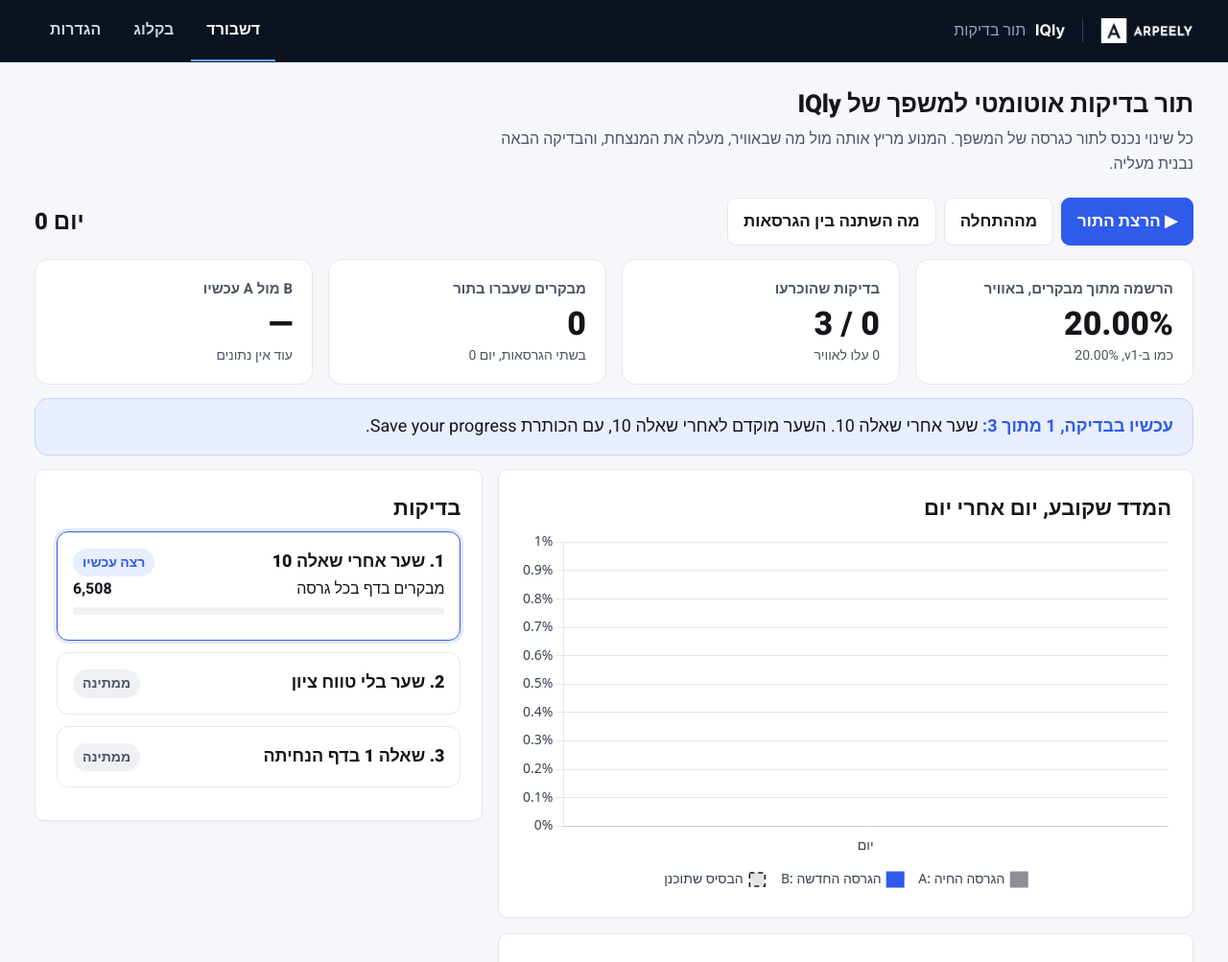
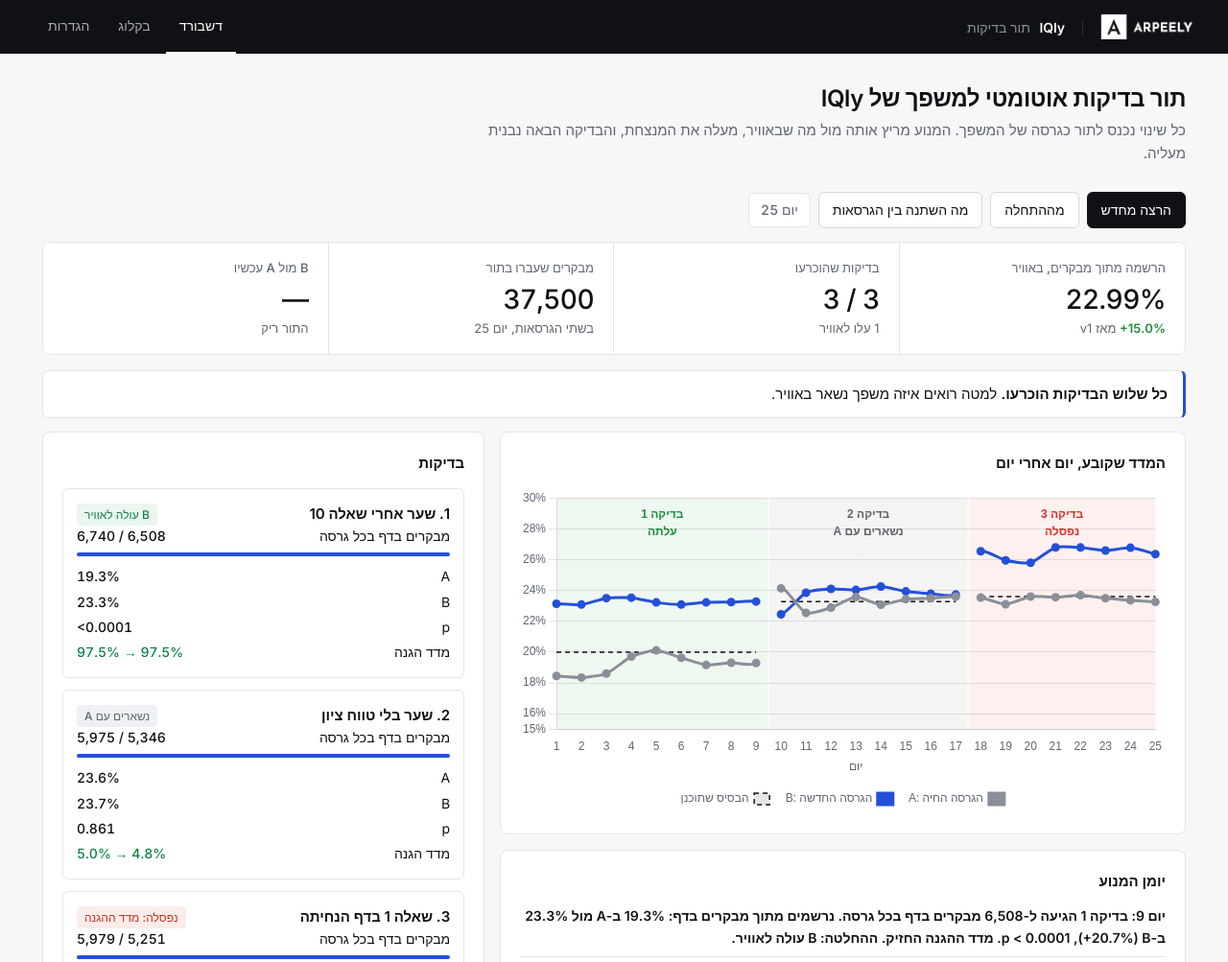
Before and after one commit to Benlenderman/iqly, a plain HTML site: page test-queue/index.html in a window 1280 px wide. Shown: the top 1003 px of the page at 96% size. Drawn offline with nearby package versions, Linux system fonts and the light colour scheme.

Commit message:
Test queue: cleaner design, opens finished, fixed chart range
Co-Authored-By: Claude Opus 5.5 <noreply@anthropic.com>

```diff
--- a/test-queue/index.html
+++ b/test-queue/index.html
@@ -1,7 +1,7 @@
 <!doctype html>
 <html lang="he" dir="rtl"><head><meta charset="utf-8"><meta name="viewport" content="width=device-width,initial-scale=1">
 <title>IQly Test Queue</title>
-<link href="https://fonts.googleapis.com/css2?family=Heebo:wght@400;500;700;800&family=Inter:wght@400;600;700;800&display=swap" rel="stylesheet">
+<link href="https://fonts.googleapis.com/css2?family=Assistant:wght@400;500;600;700&family=Inter:wght@400;500;600&display=swap" rel="stylesheet">
 <script src="https://cdnjs.cloudflare.com/ajax/libs/Chart.js/4.4.1/chart.umd.min.js"></script>
 <style>
 :root{--bg:#f6f7fb;--card:#fff;--ink:#14161b;--mute:#4b5563;--line:#e5e7eb;--blue:#2f5bea;--blue-soft:#e8eefe;--ship:#1e8e3e;--ship-soft:#e6f4ea;--keep:#5f6368;--rej:#d93025;--rej-soft:#fce8e6;--srm:#b45309}
@@ -109,6 +109,52 @@ header.top .in{max-width:1240px;margin:0 auto;padding:0 16px;height:64px;display
 .foot{color:var(--mute);font-size:16px;max-width:860px}
 @media(prefers-reduced-motion:reduce){*{transition:none!important}}
 .ba{display:flex;gap:12px;flex-wrap:wrap}.ba figure{margin:0;text-align:center}.ba img{width:170px;max-width:40vw;border:1px solid var(--line,#e5e7eb);border-radius:10px;display:block}.ba figcaption{font-size:13px;color:#6b7280;margin-top:4px}
+/* v2: product-grade skin, overrides only */
+:root{--bg:#f7f7f8;--card:#fff;--ink:#0f1115;--mute:#5f6672;--line:#e3e5e8;--blue:#2450d8;--blue-soft:#eef2fd;--ship:#13804a;--ship-soft:#eaf6ef;--keep:#5f6672;--rej:#c4321f;--rej-soft:#fbecea;--srm:#a15c07}
+body{font:16px/1.6 Inter,Assistant,system-ui,sans-serif;letter-spacing:0;-webkit-font-smoothing:antialiased}
+b,strong{font-weight:600}
+.wrap{padding:32px 24px 64px}
+h1{font-size:24px;font-weight:600;letter-spacing:-.015em}
+.lead{font-size:15px;margin-bottom:28px}
+h2{font-size:15px;font-weight:600;margin-bottom:14px;letter-spacing:0}
+.sub{font-size:14px}
+.card{border-radius:8px;padding:20px;box-shadow:none}
+header.top{background:#0f1115;border-bottom:0}
+header.top .in{height:56px}
+.prod{font:600 14px Inter,Assistant,sans-serif;border-color:#2a2e36}.prod span{font-family:inherit;color:#8b919c}
+.nav a{font-size:14px;font-weight:500;color:#a3a9b3;padding:0 14px}.nav a[aria-current=page]{border-bottom-color:#fff}
+button{font-weight:500;font-size:14px;border-radius:6px;padding:7px 14px;min-height:36px;border-color:#d4d7dc}
+button:hover:not(:disabled){background:#f2f3f5}
+button.primary{background:var(--ink);border-color:var(--ink)}button.primary:hover:not(:disabled){background:#2a2e36}
+button:disabled{opacity:.5}
+.day{font-size:14px;font-weight:500;font-variant-numeric:tabular-nums;color:var(--mute);background:#fff;border:1px solid var(--line);border-radius:6px;padding:6px 12px;direction:rtl}
+.now{background:#fff;border:1px solid var(--line);border-inline-start:3px solid var(--blue);border-radius:6px;padding:12px 16px;font-size:15px}
+.now b{color:var(--ink)}
+.kpis{gap:0;background:#fff;border:1px solid var(--line);border-radius:8px;overflow:hidden;margin-bottom:16px}
+.kpi{border:0;border-radius:0;border-inline-start:1px solid var(--line);padding:16px 20px}.kpi:first-child{border-inline-start:0}
+@media(max-width:900px){.kpi:nth-child(odd){border-inline-start:0}.kpi:nth-child(n+3){border-top:1px solid var(--line)}}
+.kpi .l{font-size:13px;font-weight:500}
+.kpi .v{font:500 28px/1.2 Inter,Assistant,sans-serif;font-variant-numeric:tabular-nums;letter-spacing:-.02em;margin:6px 0 2px}
+.kpi .s{font-size:13px}
+.test{border-radius:6px;padding:14px}.test.run{box-shadow:none;border-color:var(--blue)}
+.test .name{font-size:15px;font-weight:600}
+.badge{font-size:12px;font-weight:500;border-radius:4px;padding:2px 8px}
+.ab div{font-size:14px;border-radius:4px}
+.why,.stats,.log,.layer,table,.spec{font-size:14px}
+.stats b,.spec dd{font-weight:500;font-variant-numeric:tabular-nums}
+.bar{height:4px}
+.log div{border-bottom-style:solid}
+.chip{font-size:12px;font-weight:500;border-radius:4px}
+.tag{font-size:12px;font-weight:600;border-radius:4px;font-family:Inter,Assistant,sans-serif;font-variant-numeric:tabular-nums}
+.edb{font-size:13px;font-weight:500;border-radius:6px;min-height:30px}
+.btn-p,.eb .btn-p{background:var(--ink)}
+.eb button{font-size:14px;font-weight:500;border-radius:6px;min-height:36px}
+.ef label,.params label{font-size:13px;font-weight:500;color:var(--mute)}
+.ef input,.ef textarea,.msel,.params select{font-size:14px;border-radius:6px;min-height:36px;border-color:#d4d7dc}
+.ba img{border-radius:6px}
+.chartbox{height:340px}
+dialog#fdlg{border-radius:10px;border:1px solid var(--line)}
+.day{margin-inline-start:0}
 </style></head><body>
 <header class="top"><div class="in"><a class="brand" href="#dash" aria-label="Arpeely, דשבורד"><img src="arpeely-logo.png" alt="Arpeely" width="123" height="33"></a><span class="prod">IQly <span>תור בדיקות</span></span>
 <nav class="nav" aria-label="עמודים"><a href="#dash">דשבורד</a><a href="#backlog">בקלוג</a><a href="#settings">הגדרות</a></nav></div></header>
@@ -120,7 +166,7 @@ header.top .in{max-width:1240px;margin:0 auto;padding:0 16px;height:64px;display
 
 <div class="page" id="p-dash">
 <div class="controls">
- <button class="primary" id="play">▶ הרצת התור</button><button id="reset">מההתחלה</button>
+ <button class="primary" id="play">הרצת התור</button><button id="reset">מההתחלה</button>
  <button id="fopen">מה השתנה בין הגרסאות</button>
  <span class="day" id="dayl" aria-live="polite">יום 0</span>
 </div>
@@ -165,6 +211,7 @@ header.top .in{max-width:1240px;margin:0 auto;padding:0 16px;height:64px;display
 </div>
 </div>
 <script>
+Chart.defaults.font.family="Inter,Assistant,sans-serif";Chart.defaults.font.size=12;Chart.defaults.color="#5f6672";
 const REC=[[1, 1, 748, 138, 752, 174, 134, 138, 172, 174], [1, 2, 740, 135, 760, 175, 133, 135, 169, 175], [1, 3, 748, 143, 752, 183, 139, 143, 180, 183], [1, 4, 738, 170, 762, 180, 165, 170, 173, 180], [1, 5, 775, 168, 725, 159, 165, 168, 157, 159], [1, 6, 750, 129, 750, 168, 124, 129, 164, 168], [1, 7, 782, 129, 718, 173, 126, 129, 164, 173], [1, 8, 764, 155, 736, 172, 152, 155, 168, 172], [1, 9, 715, 137, 785, 185, 134, 137, 182, 185], [2, 10, 725, 175, 775, 174, 8, 175, 10, 174], [2, 11, 770, 162, 730, 185, 7, 162, 9, 185], [2, 12, 756, 178, 744, 183, 5, 178, 10, 183], [2, 13, 749, 192, 751, 179, 8, 192, 8, 179], [2, 14, 723, 152, 777, 195, 12, 152, 9, 195], [2, 15, 732, 185, 768, 172, 10, 185, 8, 172], [2, 16, 760, 181, 740, 169, 11, 181, 8, 169], [2, 17, 760, 185, 740, 173, 9, 185, 7, 173], [3, 18, 769, 181, 731, 194, 289, 446, 275, 538], [3, 19, 759, 172, 741, 188, 270, 447, 300, 552], [3, 20, 747, 184, 753, 192, 268, 442, 313, 585], [3, 21, 713, 167, 787, 233, 253, 415, 291, 578], [3, 22, 756, 183, 744, 199, 276, 441, 283, 552], [3, 23, 769, 173, 731, 187, 267, 463, 286, 556], [3, 24, 757, 171, 743, 207, 269, 452, 281, 552], [3, 25, 751, 169, 749, 176, 287, 448, 286, 541]];
 let A=0.05,MDE=0.10,DAILY=1500,Z_A2=1.959964,Z_PW=0.841621,Z_A1=1.644854;const SRM_P=0.001;
 const ZA2={.01:2.575829,.05:1.959964,.1:1.644854},ZA1={.01:2.326348,.05:1.644854,.1:1.281552},ZPW={.8:.841621,.9:1.281552};
@@ -287,7 +334,7 @@ function render(){document.getElementById("dayl").textContent="יום "+S.day;re
   (T.n?'<div class="stats"><span>'+unitOf(t.kpi)+' בכל גרסה</span><b>'+(has?fmt(Math.min(T.nA,T.nB))+' / ':'')+fmt(T.n)+'</b></div><div class="bar"><i style="width:'+(prog*100)+'%"></i></div>':'')+
   (has?'<div class="stats"><span>A</span><b>'+pct(T.cc)+'</b><span>B</span><b>'+pct(T.cv)+'</b><span>p</span><b>'+(T.p<1e-4?'<0.0001':T.p.toFixed(3))+'</b>'+(T.gc==null?'':'<span>מדד הגנה</span><b class="'+(T.gHeld?'ok':'bad')+'">'+pct(T.gc)+' → '+pct(T.gv)+'</b>')+'</div>':'')+(run&&has?'<button class="kill" onclick="kill()">עצירת בדיקה</button>':'')+'</div>'}).join("");
  renderBacklog();lockSettings();
- const P=document.getElementById("play");P.textContent=timer?"❚❚ עצירה":S.done?"✓ הסתיים":"▶ הרצת התור";P.disabled=S.done}
+ const P=document.getElementById("play");P.textContent=timer?"עצירה":S.done?"הרצה מחדש":"הרצת התור"}
 const sel=(k,f,list,cur)=>'<select class="msel" data-k="'+k+'" data-f="'+f+'" aria-label="'+(f==="kpi"?"המדד שקובע":"מדד ההגנה")+' בבדיקה '+(k+1)+'">'+list.map(m=>'<option value="'+m+'"'+(m===cur?' selected':'')+'>'+(m==="none"?"בלי מדד הגנה":MET[m].he)+'</option>').join("")+'</select>';
 const esc=s=>String(s).replace(/&/g,"&amp;").replace(/</g,"&lt;").replace(/"/g,"&quot;");
 let edK=null;
@@ -326,19 +373,19 @@ function renderParams(){document.getElementById("params").innerHTML=PAR.map(p=>'
  document.querySelectorAll("#params select").forEach(el=>el.onchange=()=>{PV[el.dataset.p]=+el.value;applyParams();renderParams();reset()})}
 function lockSettings(){const L=S.day>0;document.querySelectorAll("#params select,#backlog select").forEach(el=>el.disabled=L);document.getElementById("plock").hidden=!L}
 function stop(){clearInterval(timer);timer=null;if(S)render()}
-function play(){if(timer)return stop();timer=setInterval(step,speed);render()}
+function play(){if(timer)return stop();if(S.done)reset();timer=setInterval(step,speed);render()}
 const bands={id:"bands",beforeDraw(c){const{ctx,chartArea:a,scales:{x}}=c;if(!S)return;const cw=x.width/Math.max(1,c.data.labels.length);S.tests.forEach((T,k)=>{if(!T.start)return;const end=T.end||S.day;if(end<T.start)return;
  const x0=Math.max(a.left,x.getPixelForValue(T.start-1)-cw/2),x1=Math.min(a.right,x.getPixelForValue(end-1)+cw/2),col=T.dec?COL[T.dec]:"#2f5bea";
- ctx.save();ctx.fillStyle=col+"12";ctx.fillRect(x0,a.top,x1-x0,a.height);ctx.fillStyle=col;ctx.font="700 14px Heebo,sans-serif";ctx.textAlign="center";ctx.direction="rtl";
+ ctx.save();ctx.fillStyle=col+"12";ctx.fillRect(x0,a.top,x1-x0,a.height);ctx.fillStyle=col;ctx.font="600 12px Inter,Assistant,sans-serif";ctx.textAlign="center";ctx.direction="rtl";
  const cx=(x0+x1)/2,w=x1-x0-6;let l1="בדיקה "+(k+1),l2=T.dec?DEC_SHORT[T.dec]:"רצה";if(ctx.measureText(l1).width>w)l1=String(k+1);if(ctx.measureText(l2).width>w)l2="";ctx.fillText(l1,cx,a.top+17);ctx.fillText(l2,cx,a.top+35);ctx.restore()})}};
-Chart.defaults.font.family="Heebo,Inter,system-ui,sans-serif";Chart.defaults.font.size=14;Chart.defaults.color="#374151";
+Chart.defaults.font.family="Inter,Assistant,sans-serif";Chart.defaults.font.size=12;Chart.defaults.color="#5f6672";
 const gap=c=>S&&S.tests.some(T=>T.end&&c.p0DataIndex===T.end-1);
 chart=new Chart(document.getElementById("ch"),{type:"line",data:{labels:[],datasets:[
  {label:"A: הגרסה החיה",borderColor:"#8a8f98",backgroundColor:"#8a8f98",data:[],pointRadius:3,borderWidth:3,tension:.2,segment:{borderColor:c=>gap(c)?"transparent":undefined}},
- {label:"B: הגרסה החדשה",borderColor:"#2f5bea",backgroundColor:"#2f5bea",data:[],pointRadius:3,borderWidth:3,tension:.2,segment:{borderColor:c=>gap(c)?"transparent":undefined}},
- {label:"הבסיס שתוכנן",borderColor:"#14161b",borderDash:[5,4],data:[],pointRadius:0,borderWidth:1.5,stepped:true,segment:{borderColor:c=>gap(c)?"transparent":undefined}}]},
+ {label:"B: הגרסה החדשה",borderColor:"#2450d8",backgroundColor:"#2450d8",data:[],pointRadius:3,borderWidth:3,tension:.2,segment:{borderColor:c=>gap(c)?"transparent":undefined}},
+ {label:"הבסיס שתוכנן",borderColor:"#0f1115",borderDash:[5,4],data:[],pointRadius:0,borderWidth:1.5,stepped:true,segment:{borderColor:c=>gap(c)?"transparent":undefined}}]},
  plugins:[bands],options:{maintainAspectRatio:false,animation:false,interaction:{mode:"index",intersect:false},
- scales:{y:{ticks:{callback:v=>v+"%"}},x:{title:{display:true,text:"יום"},grid:{display:false}}},
+ scales:{y:{min:15,max:30,ticks:{callback:v=>v+"%"}},x:{title:{display:true,text:"יום"},grid:{display:false}}},
  plugins:{legend:{position:"bottom",rtl:true,labels:{boxWidth:16,padding:16}},tooltip:{rtl:true,callbacks:{label:c=>c.dataset.label+": "+c.parsed.y.toFixed(1)+"%"}}}}});
 const seg=(id,fn)=>document.querySelectorAll("#"+id+" button").forEach(b=>{b.setAttribute("aria-pressed",b.classList.contains("on"));b.onclick=()=>{document.querySelectorAll("#"+id+" button").forEach(x=>{x.classList.toggle("on",x===b);x.setAttribute("aria-pressed",x===b)});fn(b)}});
 document.getElementById("play").onclick=play;document.getElementById("reset").onclick=reset;
@@ -346,7 +393,7 @@ function route(){const h=["dash","backlog","settings"].includes(location.hash.sl
  ["dash","backlog","settings"].forEach(x=>document.getElementById("p-"+x).hidden=x!==h);
  document.querySelectorAll(".nav a").forEach(a=>a.getAttribute("href")==="#"+h?a.setAttribute("aria-current","page"):a.removeAttribute("aria-current"));if(h==="dash")chart.resize()}
 addEventListener("hashchange",route);
-renderParams();reset();route();
+renderParams();reset();while(!S.done)step();render();route();
 </script><script>{const d=document.getElementById("fdlg"),open=k=>{fk=k;renderFunnel();d.showModal()};d.addEventListener("close",()=>{fk=null;renderFunnel()});
 document.getElementById("queue").addEventListener("click",e=>{const c=e.target.closest("[data-fk]");if(c&&!e.target.closest("button"))open(+c.dataset.fk)});
 document.getElementById("queue").addEventListener("keydown",e=>{const c=e.target.closest("[data-fk]");if(c&&(e.key==="Enter"||e.key===" ")&&e.target===c){e.preventDefault();open(+c.dataset.fk)}});
```
